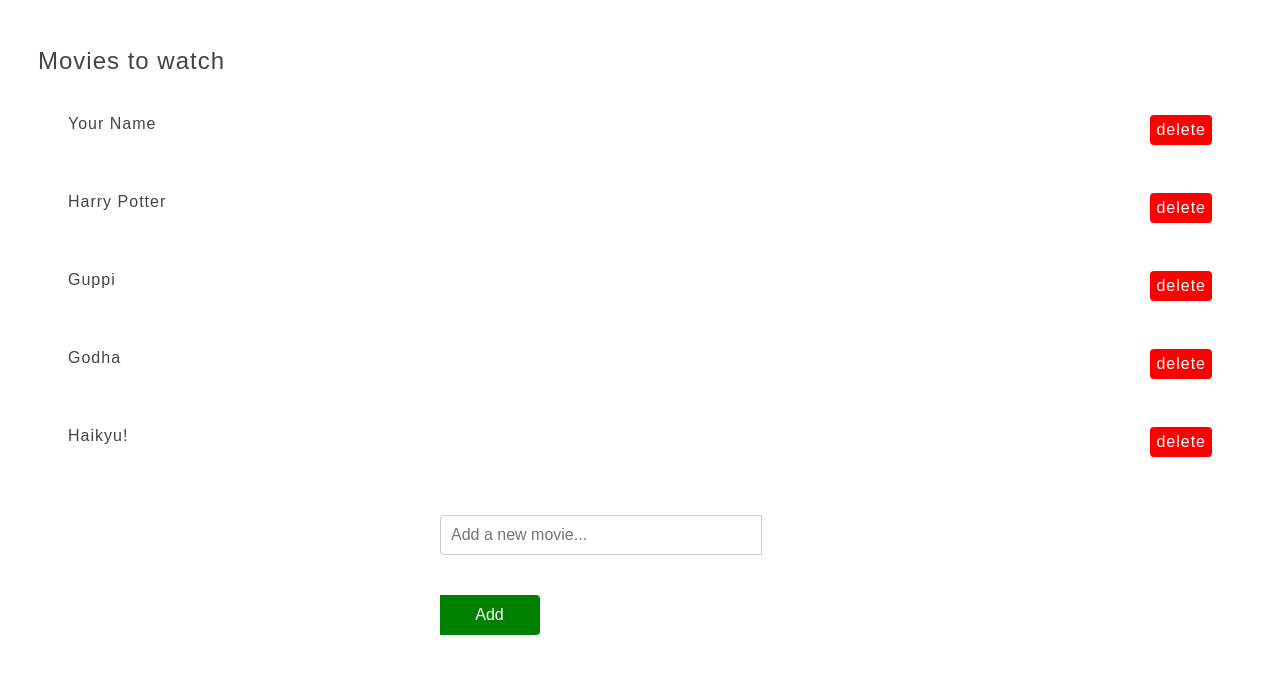
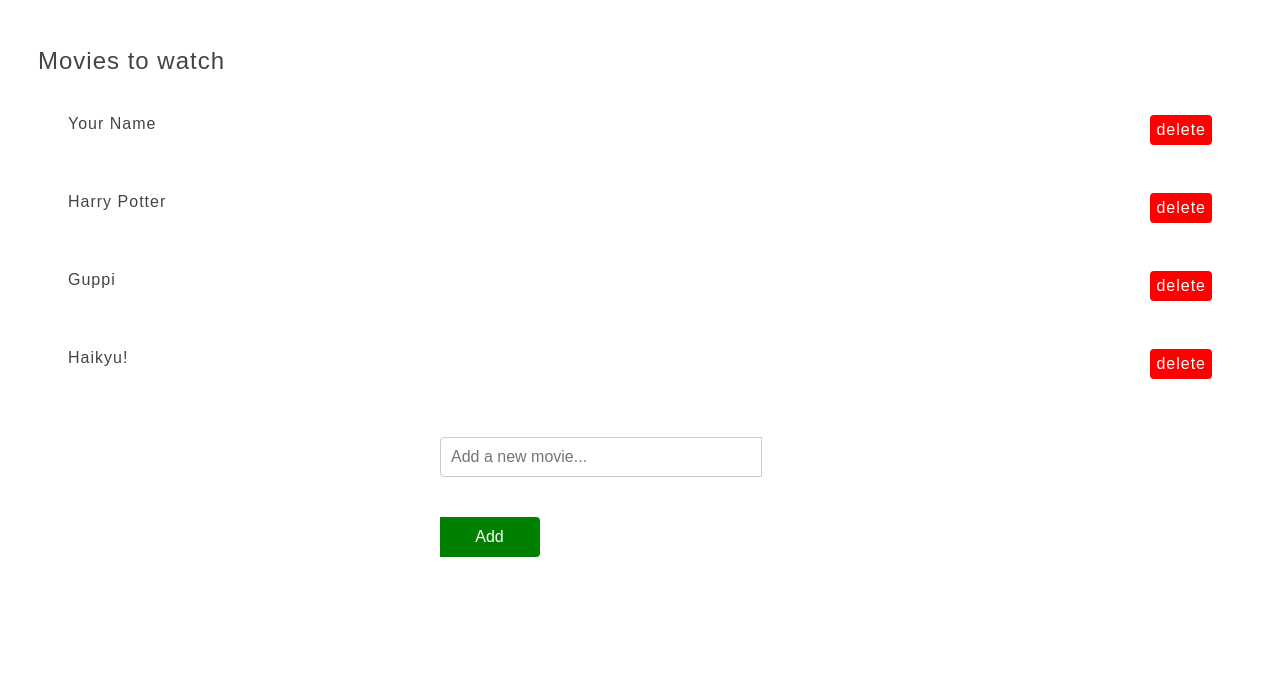
Before and after one commit to Susan-Andrews/webdevelopment, a plain HTML site: page index.html in a window 1280 px wide. Shown: the part 96-770 px from the top of the page. Drawn offline with Linux system fonts and the light colour scheme.

Commit message:
Update index.html

```diff
--- a/index.html
+++ b/index.html
@@ -3,6 +3,7 @@
     <head>
         <meta charset="utf-8">
         <link href="style.css" rel="stylesheet"/>
+        <script src="app.js"></script>
         <title>MOVIE TIME</title>
     </head>
 
@@ -29,10 +30,7 @@
                         <span class="'name">Guppi</span>
                         <span class="delete">delete</span>
                     </li>
-                    <li>
-                        <span class="'name">Godha</span>
-                        <span class="delete">delete</span>
-                    </li>
+
                     <li>
                         <span class="'name">Haikyu!</span>
                         <span class="delete">delete</span>
```
